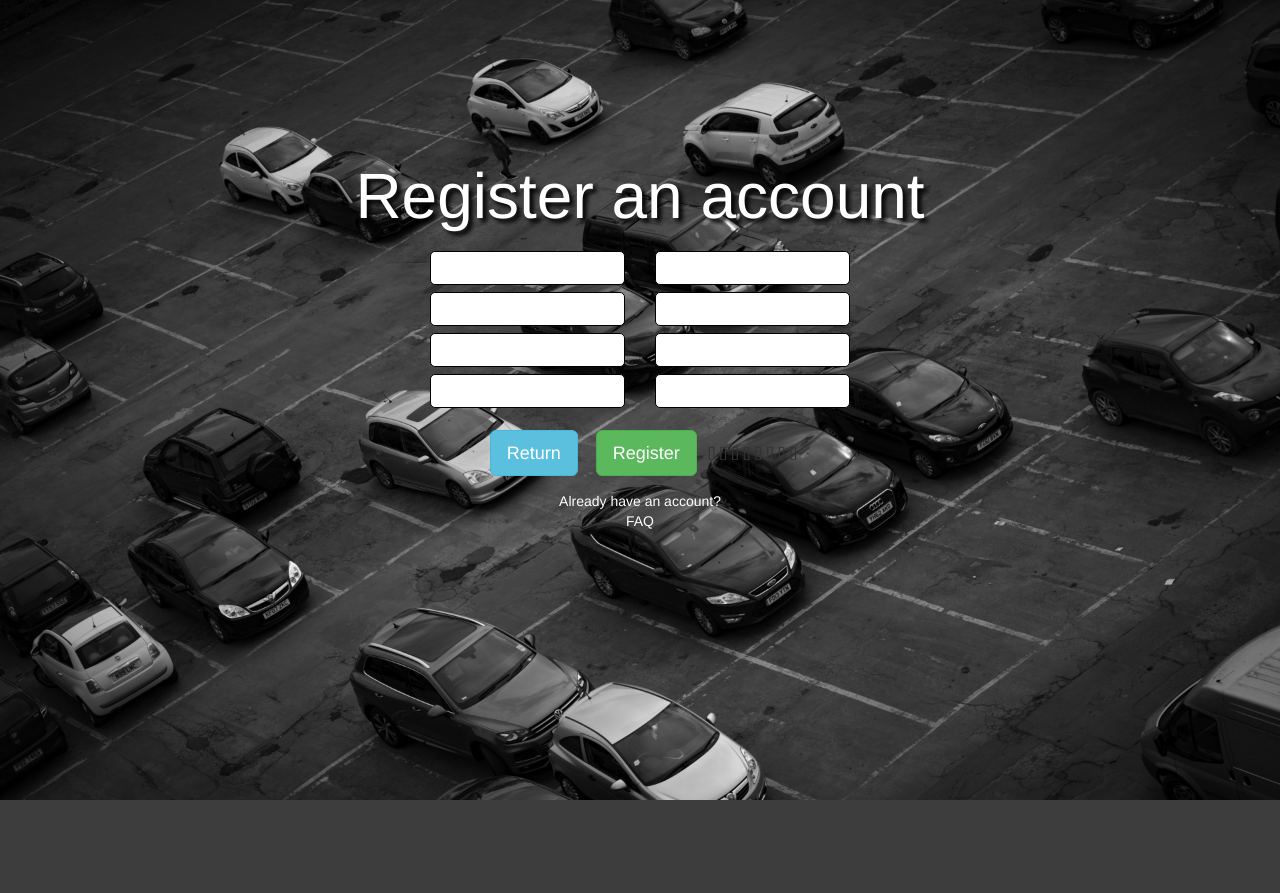
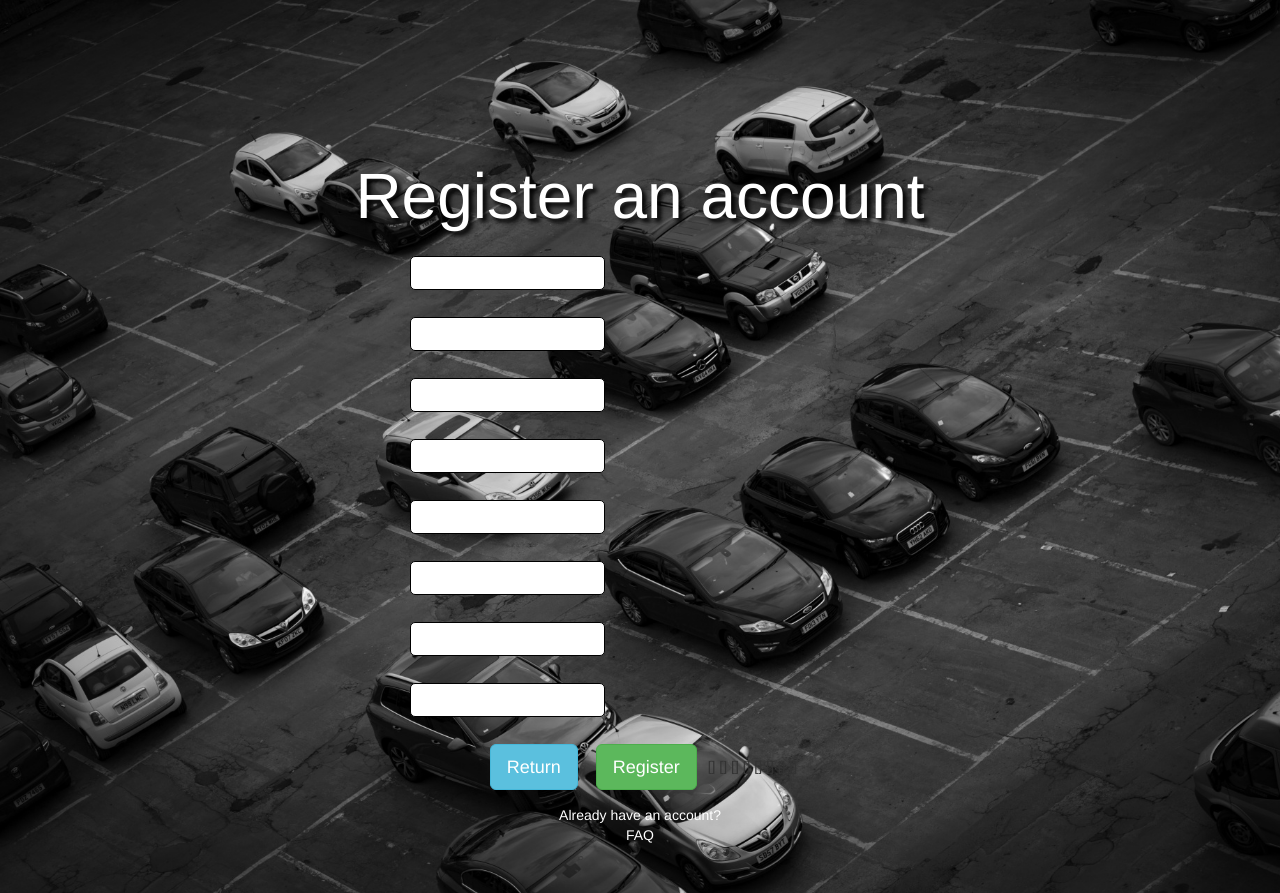
Before and after one commit to sanonzon/parkeringen, a Django app: template parkering/account/templates/account/Register_screen.html in a window 1280 px wide. Before the commit the page ends 800 px from the top, so only its background shows below. Run offline with Django 3.2, Linux system fonts and the light colour scheme; the template is opened without the code that fills it, so the values that code supplies are empty, except form fields; tables that the repository leaves empty hold one stand-in row (values such as "Sample post"); form fields are guessed from the names that the template uses; some libraries are stand-ins or nearby versions.

Commit message:
La till css på password reset och register
Fixade till knapparnas storlek, utrymme mellan allt och strukturen

```diff
--- a/parkering/account/templates/account/Password_reset_screen.html
+++ b/parkering/account/templates/account/Password_reset_screen.html
@@ -6,6 +6,7 @@
   <head>
     {% include 'nexus/Nexus.html' %}
     <title>Password reset</title>
+
   </head>
 
   <body>
@@ -21,8 +22,8 @@
                 <form role="form" action="" method="post">{% csrf_token %}
                   {{ ResetForm.email }}<br>
                   {{ ResetForm.email.errors }}
-                  <a href="{% url 'account:Index_screen' %}" class="btn btn-info green login-buttons" role="button">Return</a>
-                  <input type="submit" class="btn btn-success green login-buttons" value="Submit" />
+                  <a href="{% url 'account:Index_screen' %}" class=" knapp btn btn-info green login-buttons" role="button">Return</a>
+                  <input type="submit" class="knapp btn btn-success green login-buttons" value="Submit" />
                 </form>
                 <a class="login-links" href="{% url 'account:Register_screen' %}">Don't have an account?</a><br>
                 <a class="login-links" href="{% url 'account:Login_screen' %}">Already have an account?</a><br>
--- a/parkering/account/templates/account/Register_screen.html
+++ b/parkering/account/templates/account/Register_screen.html
@@ -5,6 +5,7 @@
   <head>
     {% include 'nexus/Nexus.html' %}
     <title>Register account</title>
+
   </head>
 
   <body>
@@ -16,32 +17,44 @@
           </div>
         </div>
         <div class="row">
-          <div class="col-md-8 col-md-offset-2 login-form">
+          <div class="testDiv col-md-8 col-md-offset-2 login-form">
             <form action="{% url 'account:Register_account' %}" method="post" enctype='multipart/form-data'>
               {% csrf_token %}
-              <div class="col-sm-6 col-xs-12 register-first-half">
+
+                <div style="text-align: left;margin-left: 10em;margin-right: 10em; padding: 5px;"
+
+                >
+
+          <!--    <div class="col-sm-6 col-xs-12 register-first-half"> -->
                 <!--Username:<br>-->
                 {{ RegForm.username }}<br>
+                <br>
                 <!--E-mail address:<br>-->
                 {{ RegForm.email }}<br>
+                <br>
                 <!--First name:<br>-->
                 {{ RegForm.first_name }}<br>
+                <br>
                 <!--Last name:<br>-->
                 {{ RegForm.last_name }}<br>
-              </div>
-              <div class="col-sm-6 col-xs-12 register-second-half">
+                <br>
+             <!-- <div class="col-sm-6 col-xs-12 register-second-half">-->
                 <!--Phone number:<br>-->
                 {{ RegForm.phone_number }}<br>
+                  <br>
+
                 <!--Apartment number:<br>-->
                 {{ RegForm.apartment }}<br>
+                <br>
                 <!--Password:<br>-->
                 {{ RegForm.password }}<br>
+                <br>
                 <!--Repeat password:<br>-->
                 {{ RegForm.password_repeat }}<br>
               </div>
 
-              <a href="{% url 'account:Index_screen' %}" class="btn btn-lg btn-info green register-buttons" role="button">Return</a>
-              <input id="submit_button" class="btn btn-lg btn-success green register-buttons" type="submit" value="Register">
+              <a href="{% url 'account:Index_screen' %}" class="knapp btn btn-lg btn-info green register-buttons" role="button">Return</a>
+              <input id="submit_button" class="knapp btn btn-lg btn-success green register-buttons" type="submit" value="Register">
               <!--display error messages-->
               {{ RegForm.username.errors }}
               {{ RegForm.email.errors }}
--- a/parkering/main/templates/nexus/Nexus.html
+++ b/parkering/main/templates/nexus/Nexus.html
@@ -35,6 +35,14 @@
 {% elif request.get_full_path == '/faq' %}
   <link rel="stylesheet" type="text/css" href="{% static 'main/css/main/faqcss.css' %}" />
 
+  <!--account/Register_screen-->
+{% elif request.get_full_path == '/register' %}
+  <link rel="stylesheet" type="text/css" href="{% static 'account/css/Register_Screen.css' %}" />
+
+    <!--account/Password_reset_screen-->
+{% elif request.get_full_path == '/reset_password' %}
+  <link rel="stylesheet" type="text/css" href="{% static 'account/css/Password_reset_screen.css' %}" />
+
 {% endif %}
 
 <!--sitewide style-->
```
Also changed, not shown: parkering/account/static/account/css/Password_reset_screen.css (added, +11 -0 lines), parkering/account/static/account/css/Register_Screen.css (added, +22 -0 lines).
